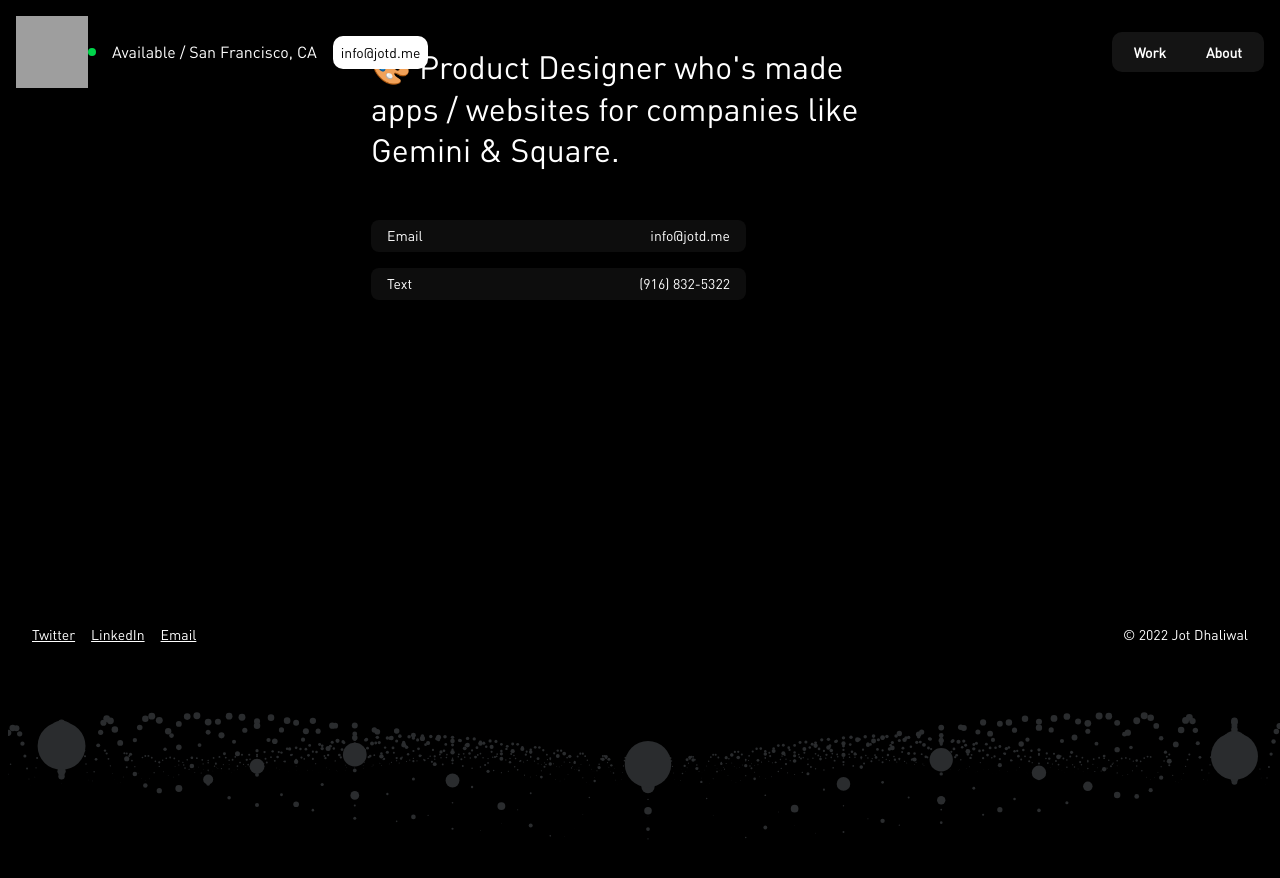
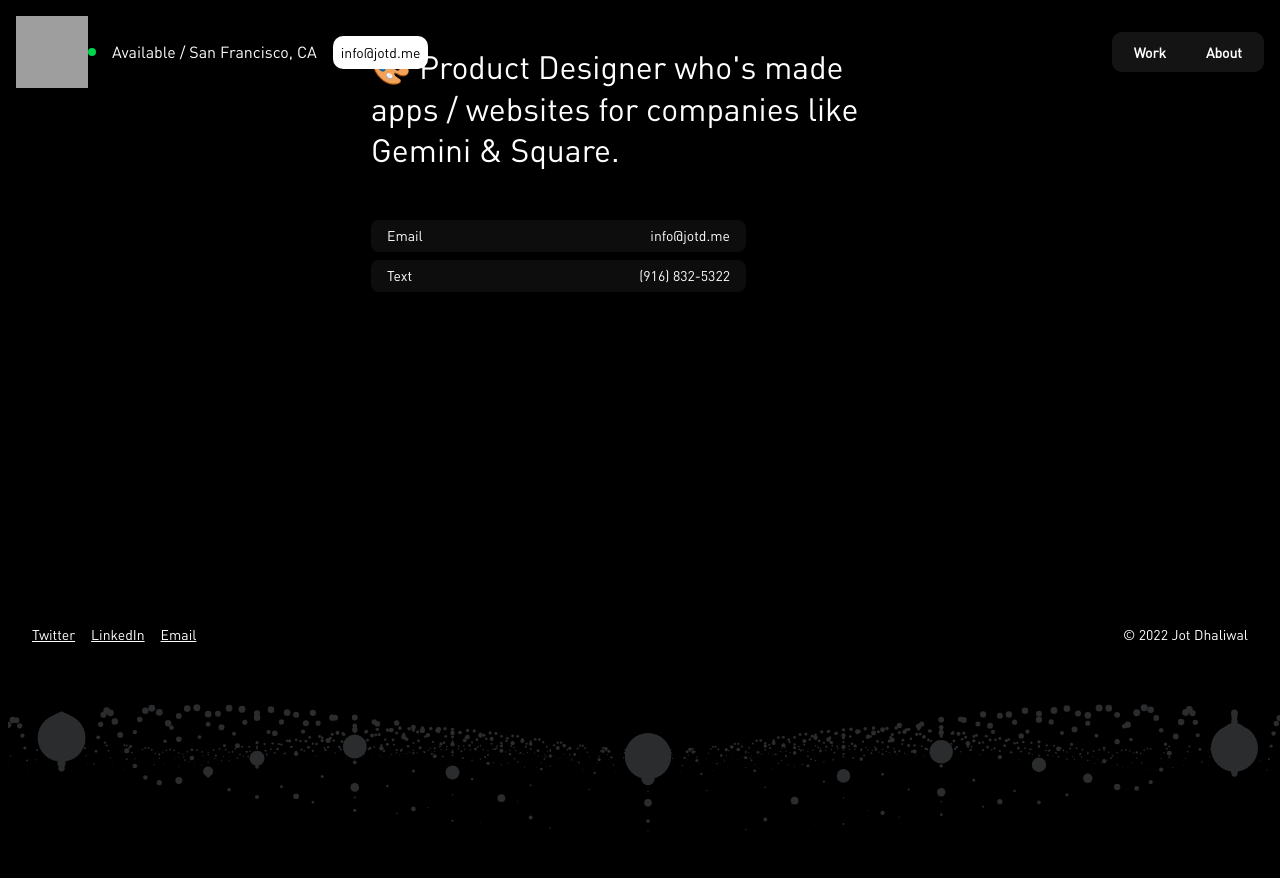
Before and after one commit to jotd/jotd-portfolio, a Jekyll site: the page index.html, which Jekyll copies as it is, in a window 1280 px wide and 900 px high, scrolled down 225 px. Shown: the top 878 px of the window. Built offline with Jekyll 4.4.1, drawn with Linux system fonts in a browser that asks for light colours; grey boxes are pictures that could not be loaded.

Commit message:
Update styles.css

```diff
--- a/css/styles.css
+++ b/css/styles.css
@@ -716,7 +716,6 @@ a.menu-link {
   margin-left: 16px;
   margin-right: 16px;
   margin-bottom: 8px;
-  margin-top: 16px;
   height: 32px;
   justify-content: center;
   align-items: center;
```
